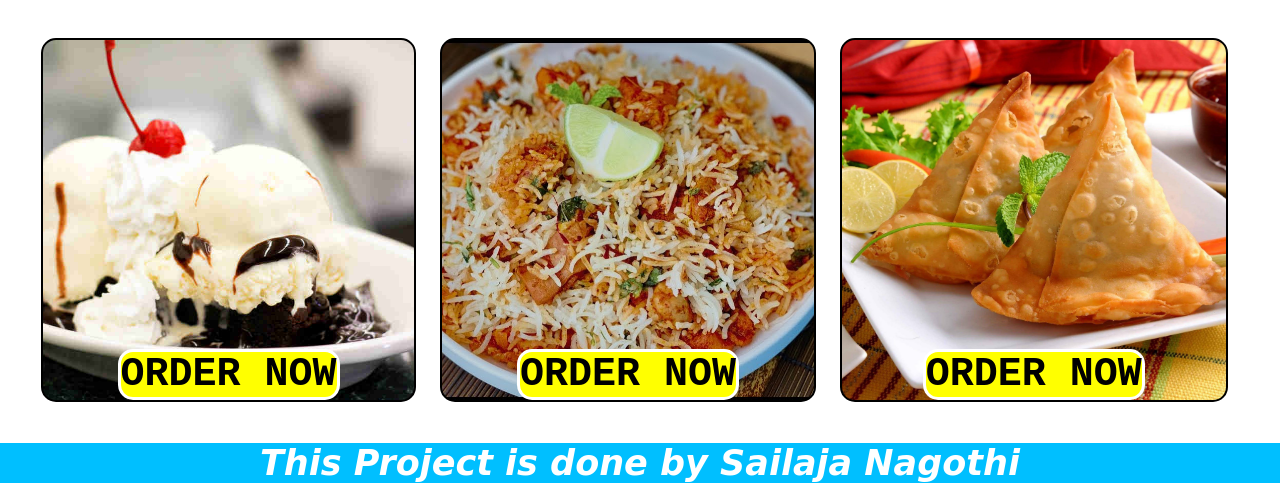
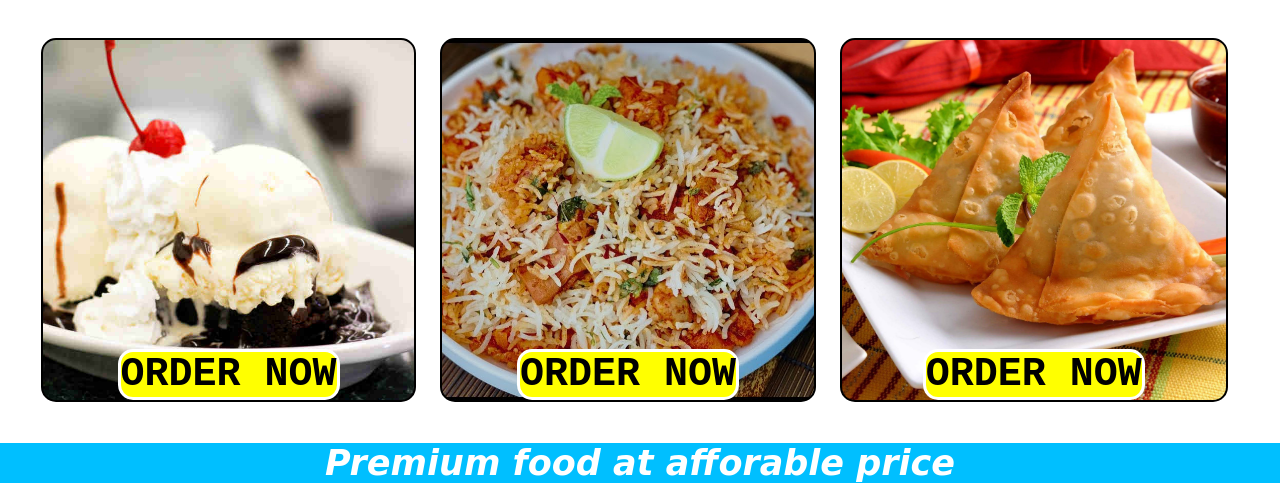
Before and after one commit to SailajaNagothi2003/DevopsProject, a plain HTML site: page index.html in a window 1280 px wide. Shown: the part 625-1108 px from the top of the page. Drawn offline with Linux system fonts and the light colour scheme.

Commit message:
Update index.html

```diff
--- a/index.html
+++ b/index.html
@@ -35,7 +35,7 @@
         </div>
     </div>
 <h1 class="class4">
-   <center>This Project is done by Sailaja Nagothi</center>
+   <center><i>Premium food at afforable price</i></center>
 </h1>
 
 </body>
```
